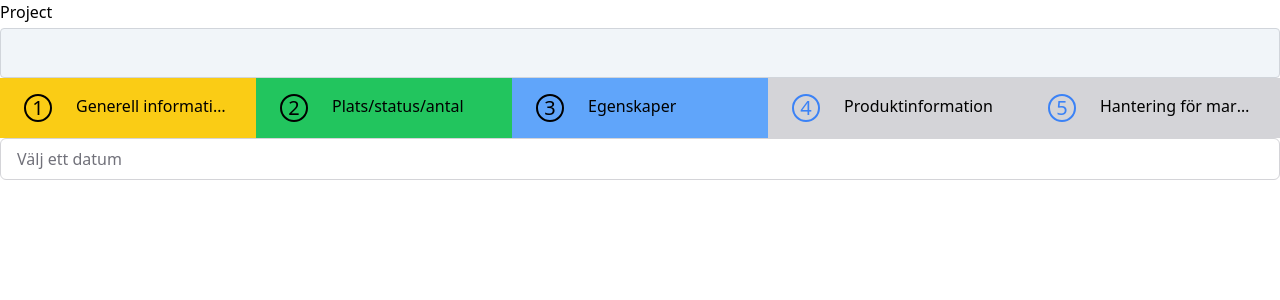
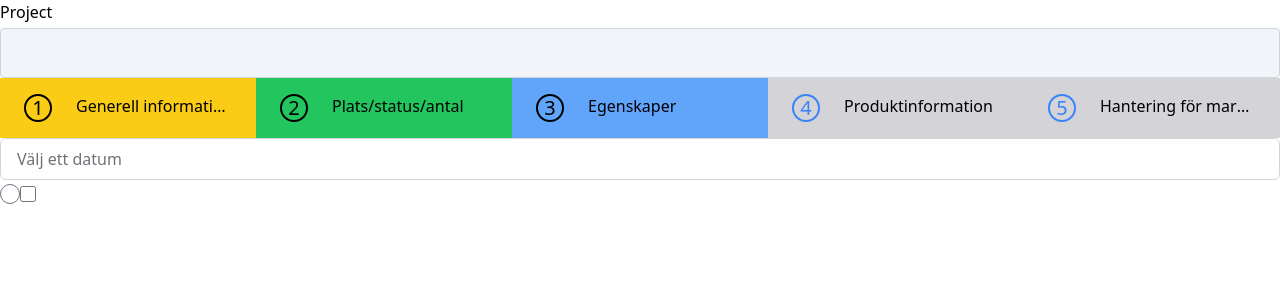
Before and after one commit to WilliamDavidson-02/cc-build, a React (Vite) app: page / in a window 1280 px wide. Shown: the top 300 px of the page. Built offline with nearby package versions, Linux system fonts and the light colour scheme.

Commit message:
Added input component with styling for radio and checkbox

```diff
--- a/package.json
+++ b/package.json
@@ -11,6 +11,7 @@
   },
   "dependencies": {
     "@supabase/supabase-js": "^2.45.4",
+    "@tailwindcss/forms": "^0.5.9",
     "clsx": "^2.1.1",
     "date-fns": "^4.1.0",
     "react": "^18.3.1",
--- /dev/null
+++ b/src/components/Input.tsx
@@ -0,0 +1,21 @@
+import { cn } from "@/lib/utils";
+import { FC, InputHTMLAttributes } from "react";
+
+type InputProps = InputHTMLAttributes<HTMLInputElement> & {};
+
+const Input: FC<InputProps> = ({ type = "text", className, ...props }) => {
+  const styles = {
+    checkbox:
+      "form-checkbox focus:outline-none focus-visible:outline-none focus:ring-0 rounded-[0.16rem] border border-zinc-500 text-blue-500 cursor-pointer",
+    radio:
+      "form-radio focus:outline-none focus-visible:outline-none focus:ring-0 w-5 h-5 text-blue-500 cursor-pointer",
+  };
+
+  const inputStyle = styles[type as keyof typeof styles] || "text";
+
+  return (
+    <input type={type} {...props} className={cn(inputStyle, className, "")} />
+  );
+};
+
+export default Input;
--- a/src/pages/Home.tsx
+++ b/src/pages/Home.tsx
@@ -1,4 +1,5 @@
 import DatePicker from "@/components/DatePicker";
+import Input from "@/components/Input";
 import {
   ProgressSteps,
   ProgressStepsCard,
@@ -59,6 +60,8 @@ const Home: FC = () => {
         ))}
       </ProgressSteps>
       <DatePicker selected={selected} setSelected={setSelected} />
+      <Input type="radio" />
+      <Input type="checkbox" />
     </div>
   );
 };
--- a/tailwind.config.js
+++ b/tailwind.config.js
@@ -4,5 +4,5 @@ export default {
   theme: {
     extend: {},
   },
-  plugins: [],
+  plugins: [require("@tailwindcss/forms")],
 };
```
Also changed, not shown: 1 other file (tests, documents, lock files or other folders).
